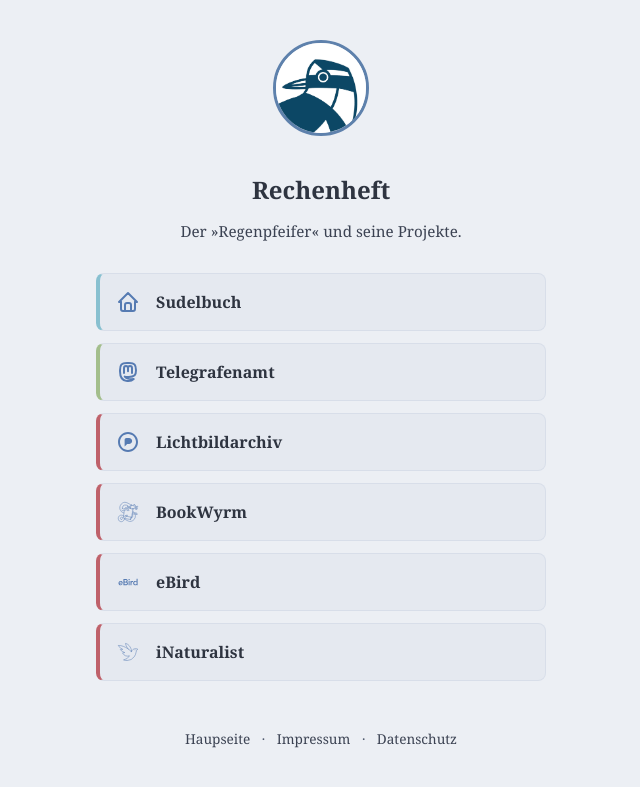
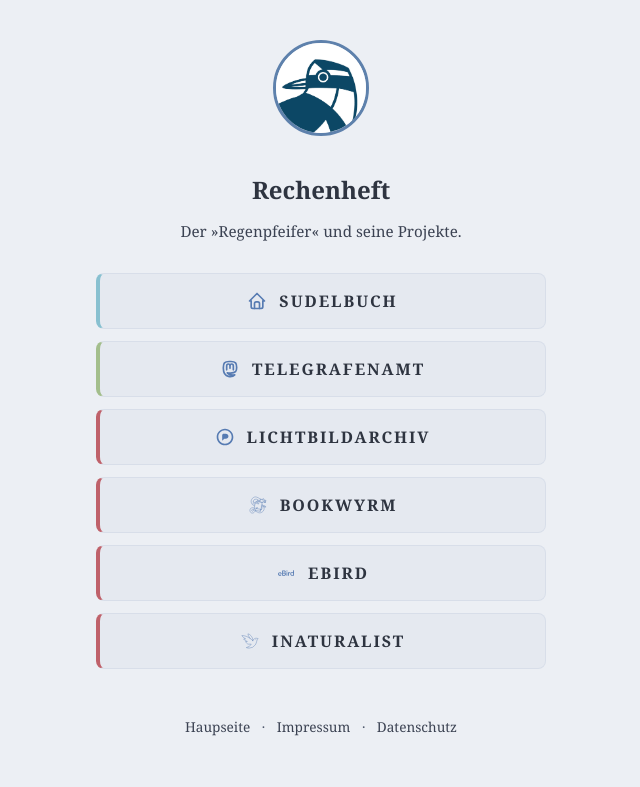
Before and after one commit to regenpfeifer/regenpfeifer.github.io, a Jekyll site: the page built from links.html, in a window 1280 px wide. Shown: the top 787 px of the page, without its empty margins (319-959 px from the left). Built offline with Jekyll 4.4.1, drawn with Linux system fonts in a browser that asks for light colours.

Commit message:
FEATURE: Formatierungen im CSS geändert, Links mittig und Caps

```diff
--- a/links.html
+++ b/links.html
@@ -97,6 +97,7 @@
 		.link-card {
 			display: flex;
 			align-items: center;
+			justify-content: center;
 			background-color: var(--bg-secondary);
 			color: var(--text-primary);
 			text-decoration: none;
@@ -120,9 +121,9 @@
 		}
 
 		.link-icon {
-			width: 24px;
-			height: 24px;
-			margin-right: 16px;
+			width: 20px;
+			height: 20px;
+			margin-right: 12px;
 			flex-shrink: 0;
 			object-fit: contain;
 			/* Der Filter färbt die Icons ein. */
@@ -138,8 +139,14 @@
 		}
 
 		.link-text {
-			flex-grow: 1;
-			text-align: left;
+			flex-grow: 0;
+			text-align: center;
+
+			/* SCHRIFT-STYLING */
+			text-transform: uppercase; /* Alles in Großbuchstaben */
+			font-variant: small-caps;   /* Echte Kapitälchen (wenn vom Font unterstützt) */
+			letter-spacing: 0.12em;     /* WICHTIG: Erhöhter Laufweite für bessere Lesbarkeit bei Großbuchstaben */
+			font-weight: 700;
 		}
 
 		/* 5. FOOTER */
```
